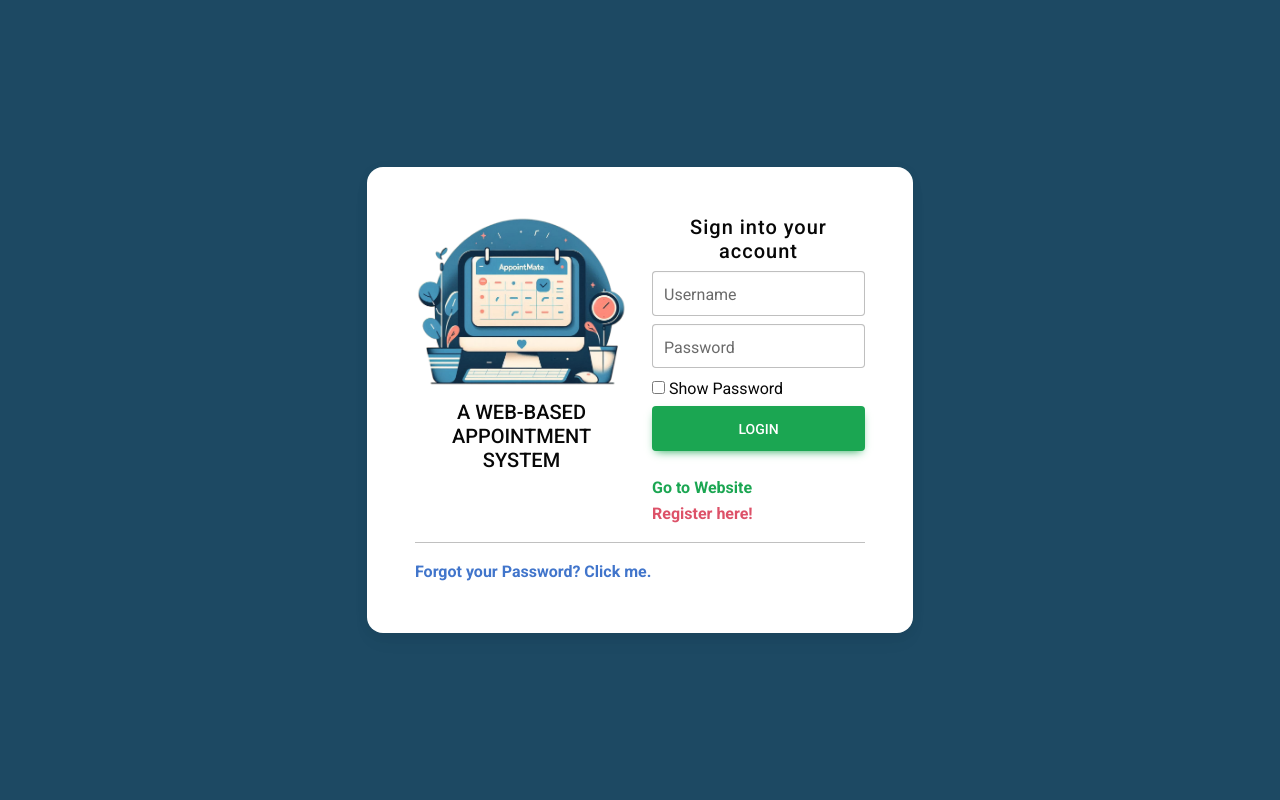
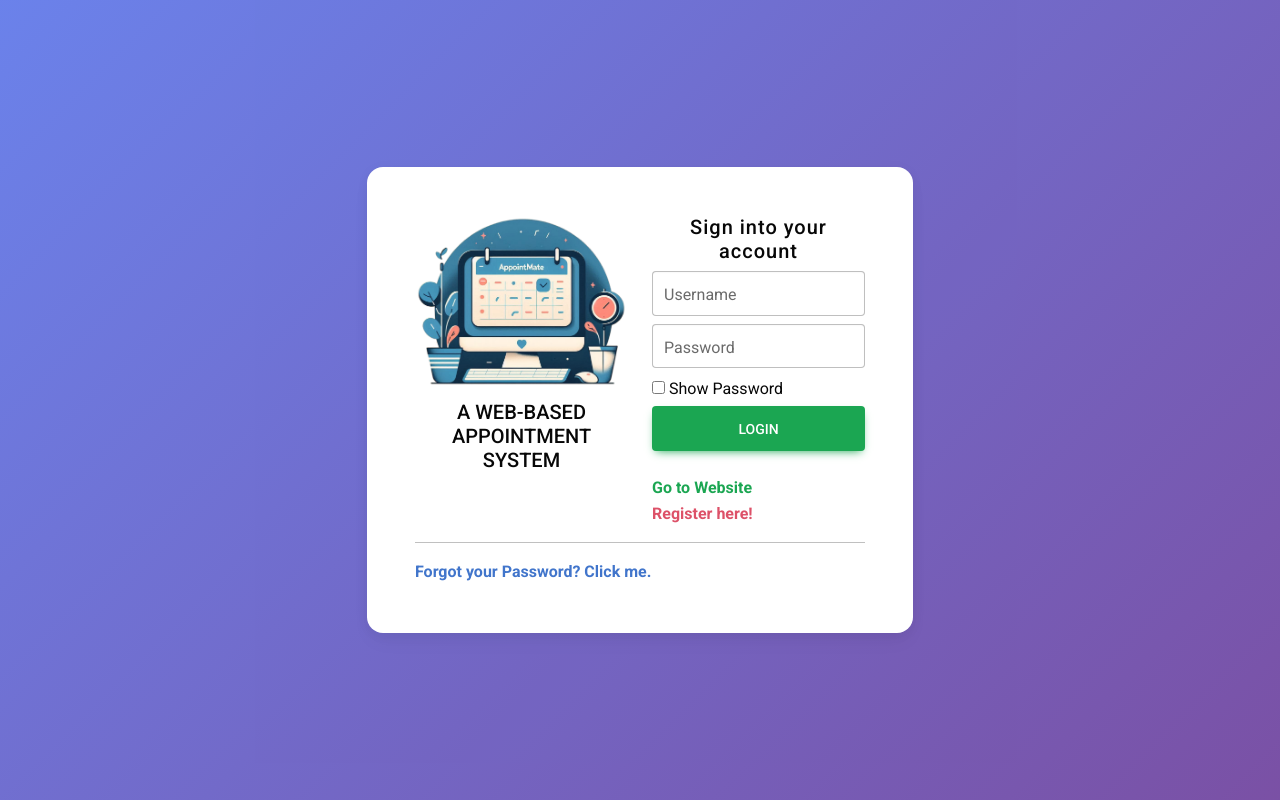
Before and after one commit to kim1060/baranggay-victoria-tayo, a PHP site: page /appointmate/login.php in a window 1280 px wide. Run offline with PHP 8.4, Linux system fonts and the light colour scheme; data that the repository does not hold is empty; some libraries are stand-ins or nearby versions.

Commit message:
fix: colors push

```diff
--- a/login.php
+++ b/login.php
@@ -68,7 +68,7 @@ if (isset($_SESSION['UserID'])) {
 
 <body>
     <!-- Section: Design Block -->
-    <section class="vh-100" style="background-color:#16445e;">
+    <section class="vh-100" style="background: linear-gradient(135deg, #667eea 0%, #764ba2 100%);">
         <div class="container py-5 h-100">
             <div class="row d-flex justify-content-center align-items-center h-100">
                 <div class="col col-xl-6">
@@ -84,7 +84,7 @@ if (isset($_SESSION['UserID'])) {
                                         <div class="row">
                                             <div class="col-6">
                                                 <div class="align-items-center mb-2 pb-1 text-center">
-                                                    <img src="img/APP_LOGO.png" alt="login form" class="img-fluid"
+                                                    <img src="IMG/APP_LOGO.png" alt="login form" class="img-fluid"
                                                         style="border-radius: 1rem 0 0 1rem; width:250px;" />
                                                 </div>
                                                 <h5 class="text-center">A WEB-BASED APPOINTMENT SYSTEM
--- a/register.php
+++ b/register.php
@@ -115,7 +115,7 @@ if (isset($_SESSION['UserID'])) {
 <body>
     <!-- Section: Design Block -->
     <!-- Registration Form -->
-    <section class="vh-100" style="background-color:#16445e;">
+    <section class="vh-100" style="background: linear-gradient(135deg, #667eea 0%, #764ba2 100%);">
         <div class="container py-5 h-100">
             <div class="row d-flex justify-content-center align-items-center h-100">
                 <div class="col col-xl-8">
```
